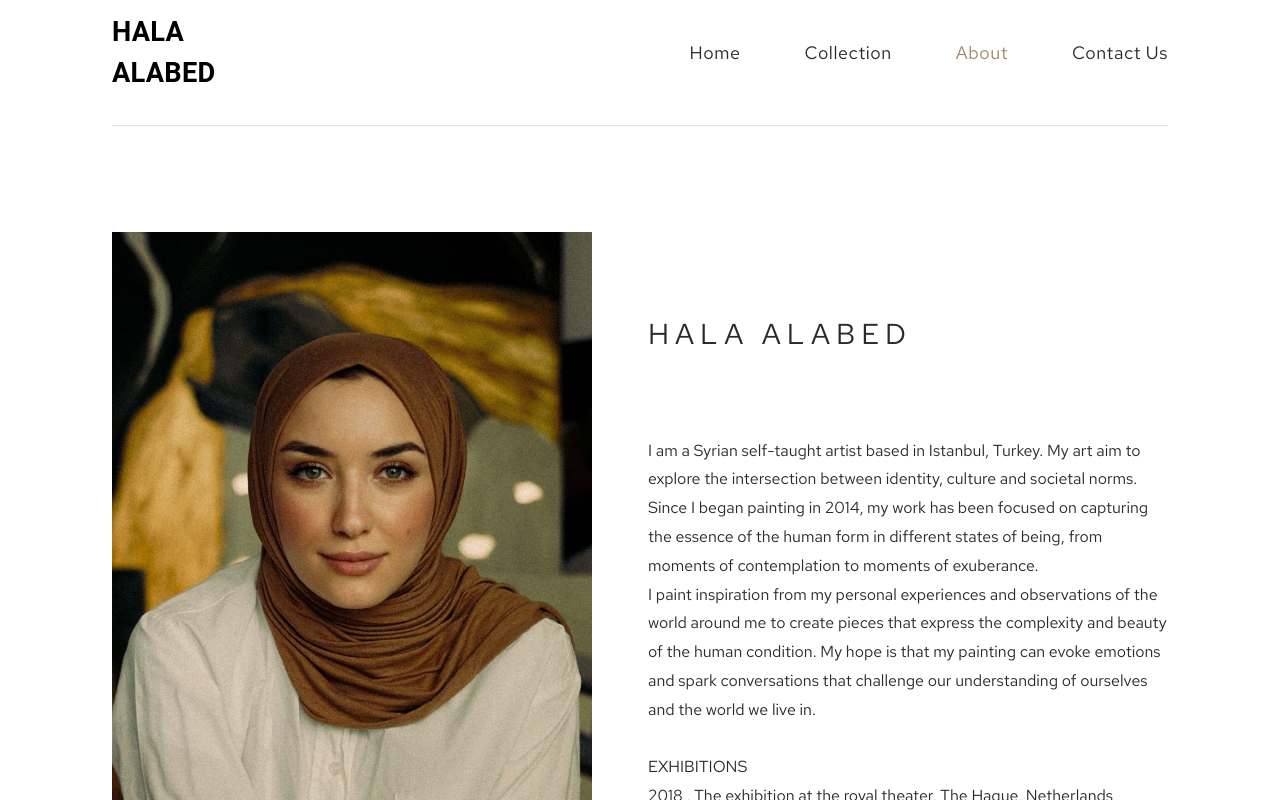
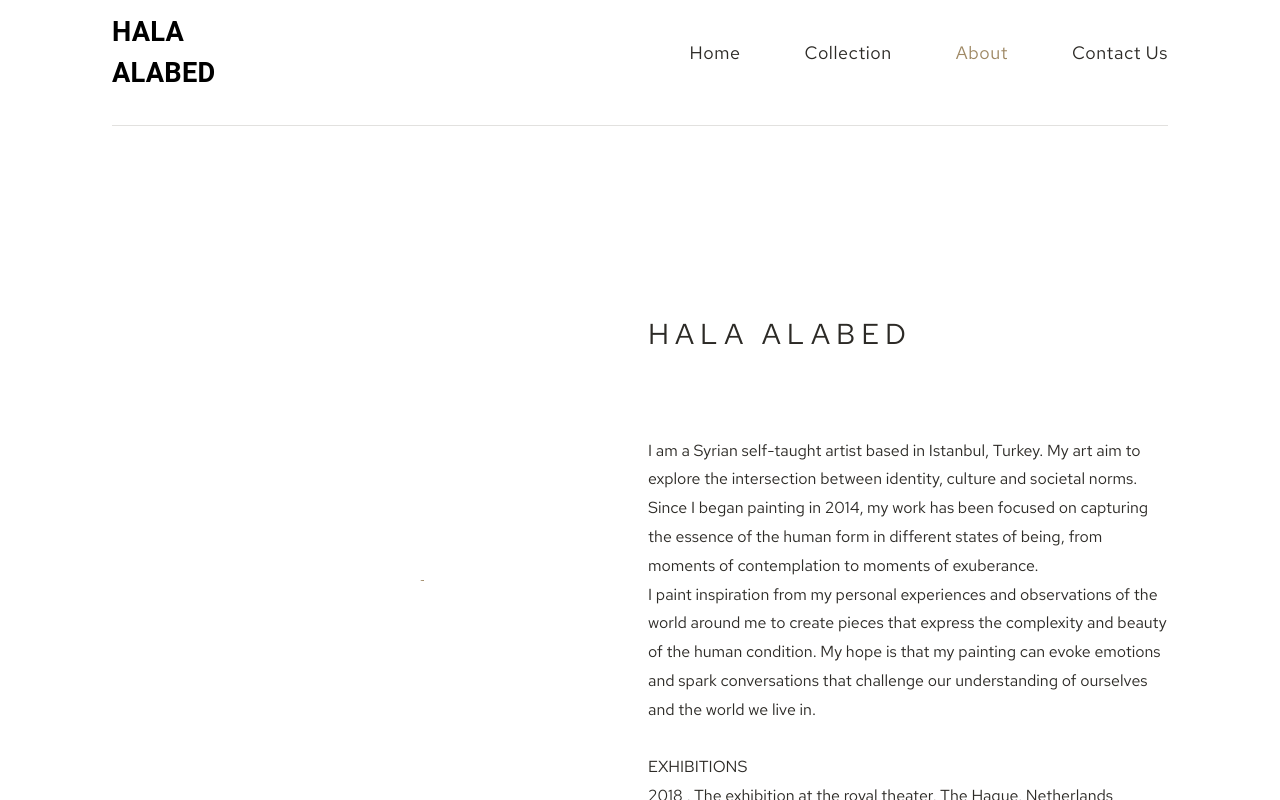
Before and after one commit to momakk77/hala-react-material-UI-website-frontend, a React (Vite) app: page /about in a window 1280 px wide. Shown: the top 800 px of the page. Built offline with nearby package versions, Linux system fonts and the light colour scheme.

Commit message:
initial load

```diff
--- a/src/pages/About.jsx
+++ b/src/pages/About.jsx
@@ -28,7 +28,7 @@ const Img = styled("img")((props) => ({
 }));
 
 export default function About() {
-  const [isLoading, setIsLoading] = useState(true);
+  const [isLoading, setIsLoading] = useState(false);
   return (
 
     <Grid container sx={{ paddingTop: "3.5rem" }} spacing={2}>
```
